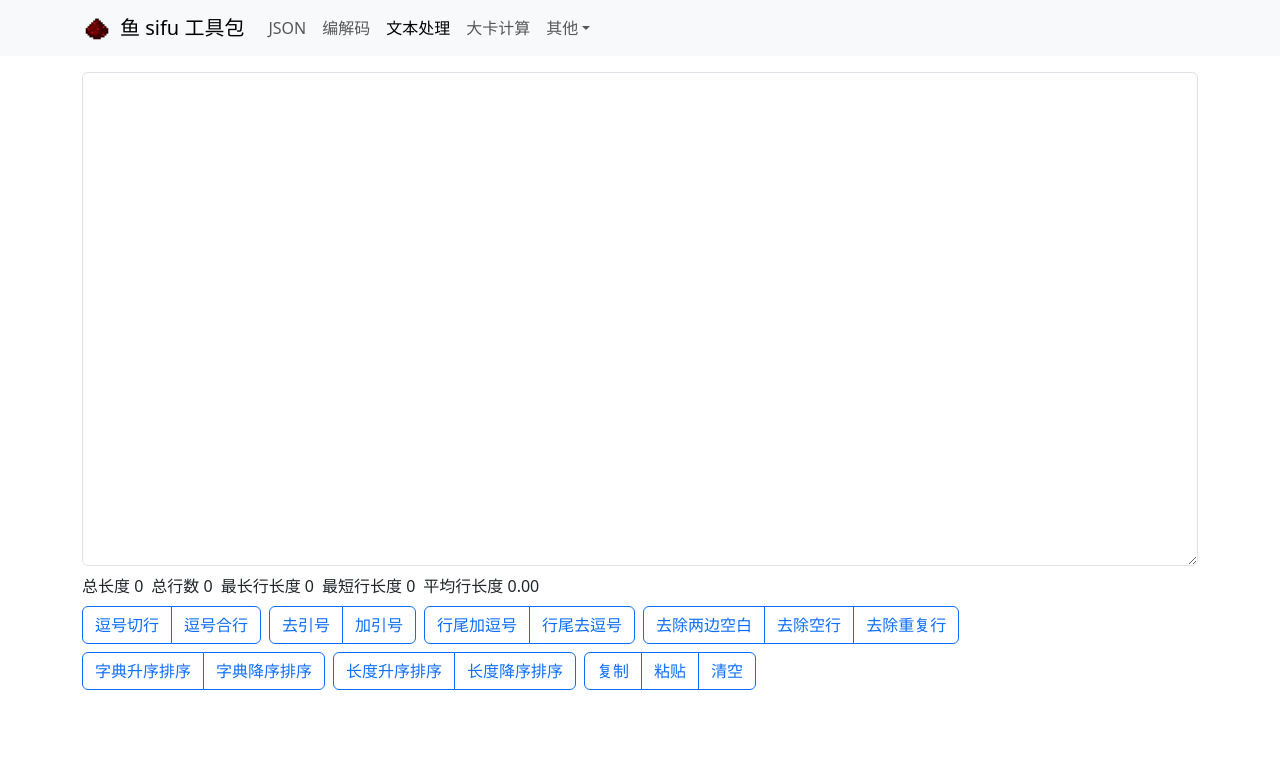
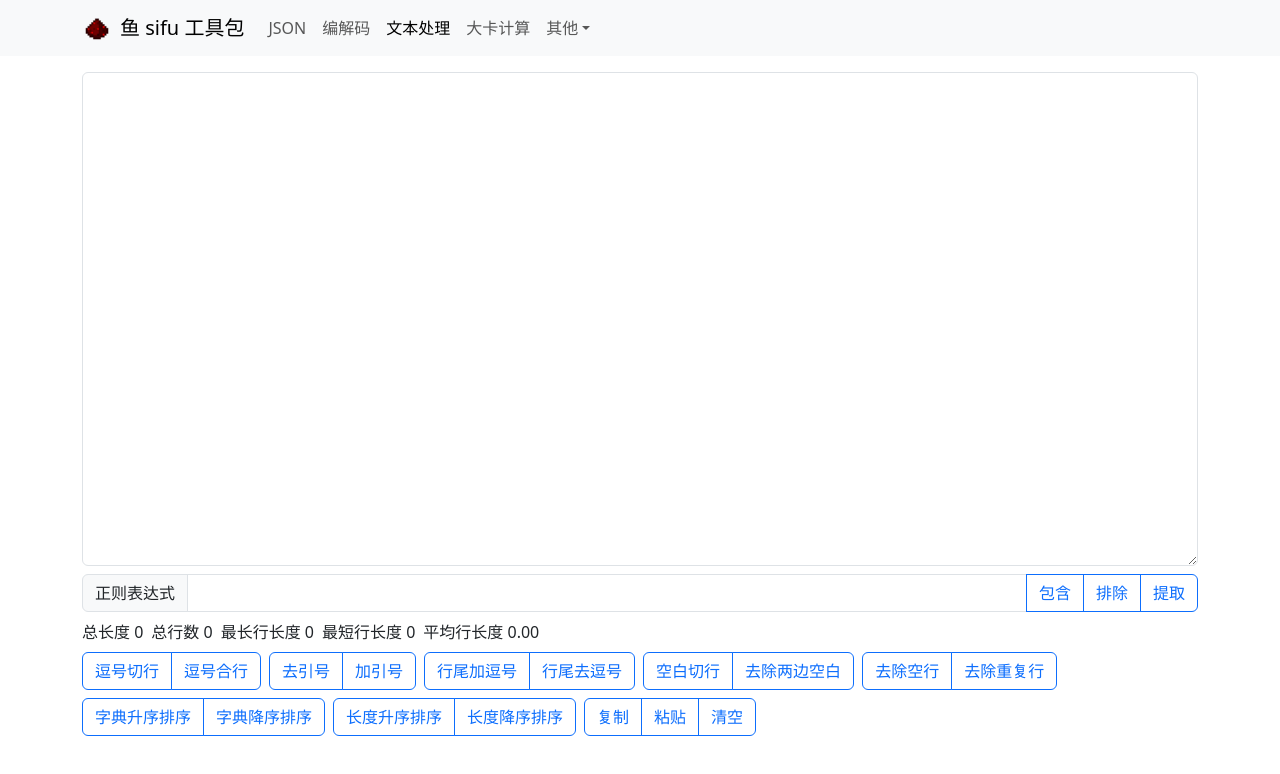
Before and after one commit to zjyl1994/my-web-tools, a React (Vite) app: page /textproc in a window 1280 px wide. Shown: the top 774 px of the page. Built offline with nearby package versions, Linux system fonts and the light colour scheme.

Commit message:
add regex on textproc

```diff
--- a/src/pages/textproc/index.tsx
+++ b/src/pages/textproc/index.tsx
@@ -1,22 +1,25 @@
 import Form from 'react-bootstrap/Form';
 import Button from 'react-bootstrap/Button';
+import InputGroup from 'react-bootstrap/InputGroup';
 import ButtonGroup from 'react-bootstrap/ButtonGroup';
 import ButtonToolbar from 'react-bootstrap/ButtonToolbar';
 
 import { useBasic } from '@/hooks/use-basic';
 import {
     split_by_comma, join_with_comma,
-    trim_line_space, remove_empty_line,
+    trim_line_space, remove_empty_line, split_by_blank,
     add_quote, remove_quote, uniq_line,
     add_comma_suffix, remove_comma_suffix,
     nums_average, nums_max, nums_min,
     sort_asc, sort_desc, sort_len_asc, sort_len_desc,
+    regex_filter_lines, regex_extract_lines,
 } from './utils';
-import { useMemo } from 'react';
+import { useMemo, useState } from 'react';
 
 
 const TextProcPage: React.FC = () => {
     const { value, setValue, action, copy, paste } = useBasic('');
+    const [regexValue, setRegexValue] = useState('');
 
     const valueLines = useMemo(() => value.split('\n').map(x => x.trim()).filter(x => x.length > 0), [value]);
     const valueLinesLength = useMemo(() => valueLines.map(x => x.length), [valueLines]);
@@ -24,6 +27,15 @@ const TextProcPage: React.FC = () => {
     return (
         <>
             <Form.Control as="textarea" rows={20} spellCheck={false} value={value} onChange={e => setValue(e.target.value)} />
+
+            <InputGroup className="mt-2">
+                <InputGroup.Text>正则表达式</InputGroup.Text>
+                <Form.Control onChange={e => setRegexValue(e.target.value)} />
+                <Button variant="outline-primary" onClick={action(regex_filter_lines(regexValue, false))}>包含</Button>
+                <Button variant="outline-primary" onClick={action(regex_filter_lines(regexValue, true))}>排除</Button>
+                <Button variant="outline-primary" onClick={action(regex_extract_lines(regexValue))}>提取</Button>
+
+            </InputGroup>
 
             <div className="mt-2">
                 <span className="me-2">总长度 {value.length}</span>
@@ -47,7 +59,10 @@ const TextProcPage: React.FC = () => {
                     <Button variant="outline-primary" onClick={action(remove_comma_suffix)}>行尾去逗号</Button>
                 </ButtonGroup>
                 <ButtonGroup className="me-2">
+                    <Button variant="outline-primary" onClick={action(split_by_blank)}>空白切行</Button>
                     <Button variant="outline-primary" onClick={action(trim_line_space)}>去除两边空白</Button>
+                </ButtonGroup>
+                <ButtonGroup className="me-2">
                     <Button variant="outline-primary" onClick={action(remove_empty_line)}>去除空行</Button>
                     <Button variant="outline-primary" onClick={action(uniq_line)}>去除重复行</Button>
                 </ButtonGroup>
--- a/src/pages/textproc/utils.ts
+++ b/src/pages/textproc/utils.ts
@@ -4,10 +4,11 @@ const proc_lines = (fn: (x: string[]) => string[]) => (data: string) => fn(data.
 
 export const split_by_comma = (data: string) => data.replaceAll(',', '\n');
 export const join_with_comma = (data: string) => data.replaceAll('\n', ',');
+export const split_by_blank = (data: string) => data.replaceAll(/\s+/g, '\n');
 
 export const trim_line_space = proc_lines(list => list.map(x => x.trim()));
 export const remove_empty_line = proc_lines(list => list.map(x => x.trim()).filter(x => x.length > 0));
-export const uniq_line = proc_lines(list => uniq(list.map(x => x.trim())));
+export const uniq_line = proc_lines(list => uniq(list));
 
 export const add_quote = proc_lines(list => list.map(x => '"' + x + '"'));
 export const remove_quote = proc_lines(list => list.map(x => x.replace(/^"|"$/g, '')));
@@ -22,3 +23,29 @@ export const sort_asc = proc_lines(list => list.map(x => x.trim()).sort());
 export const sort_desc = proc_lines(list => list.map(x => x.trim()).sort().reverse());
 export const sort_len_asc = proc_lines(list => list.map(x => x.trim()).sort((a, b) => a.length - b.length));
 export const sort_len_desc = proc_lines(list => list.map(x => x.trim()).sort((a, b) => b.length - a.length));
+
+export const regex_filter_lines = (regex: string, exclude: boolean) => (data: string) => {
+    const re = new RegExp(regex);
+    return proc_lines(list => list.filter(x => re.test(x) !== exclude))(data);
+};
+
+const escape_cell_value = (str: string) => {
+    if (str.includes('\t') || str.includes('\n') || str.includes('"')) {
+        str = str.replace(/"/g, '""');
+        str = `"${str}"`;
+    }
+    return str;
+}
+
+export const regex_extract_lines = (regex: string) => (data: string) => {
+    const re = new RegExp(regex);
+    const line_proc = (line: string): string => {
+        const result = re.exec(line);
+        if (result == null) {
+            return "";
+        }
+        return result.map(escape_cell_value).join('\t')
+    };
+
+    return proc_lines(list => list.map(line => line_proc(line)).filter(x => x.length > 0))(data);
+};
```
